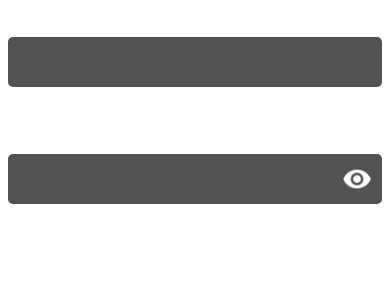
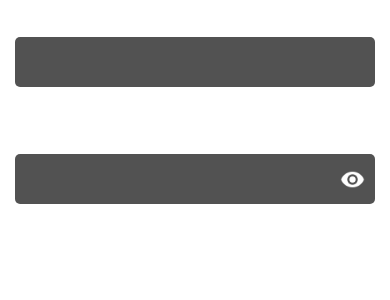
Before and after one commit to hansderly/spotify-clone-rn, a React Native app: screen / in a window 390 px wide. Shown: the top 300 px of the page. Built offline with nearby package versions, Linux system fonts and the light colour scheme.

Commit message:
Done with INPUTLOGIN

```diff
--- a/src/components/auth-component/ButtonLogin.tsx
+++ b/src/components/auth-component/ButtonLogin.tsx
@@ -16,6 +16,8 @@ interface ButtonLoginProps {
   type: ButtonType;
   title: string;
   icon?: iconType;
+  width?: ViewStyle['width'];
+  backgroundColor?: ViewStyle['backgroundColor'];
   onPress: () => void;
 }
 
--- a/src/components/auth-component/InputLogin.tsx
+++ b/src/components/auth-component/InputLogin.tsx
@@ -1,4 +1,5 @@
 /* eslint-disable prettier/prettier */
+import React, { useState } from 'react';
 import {
   StyleSheet,
   View,
@@ -6,20 +7,33 @@ import {
   Image,
   TouchableOpacity,
 } from 'react-native';
-import React, { useState } from 'react';
 import { COLORS, icons } from '../../constants';
 
+type InputType = 'email' | 'password';
 interface InputLoginProps {
-  isPassword?: boolean;
+  type: InputType;
 }
 
-const InputLogin = ({ isPassword }: InputLoginProps) => {
-  const [showPassword, setShowPassword] = useState<boolean>(false);
+const InputLogin = ({ type }: InputLoginProps) => {
+  const [showPassword, setShowPassword] = useState<boolean>(true);
+  const [inputTex, setInputText] = useState<string>('');
+
+  const onPressShowPassword = () => {
+    setShowPassword(prevShowPassword => !prevShowPassword);
+  };
+
   return (
     <View style={styles.container}>
-      <TextInput style={styles.inputStyle} />
-      {isPassword && (
-        <TouchableOpacity style={styles.iconContainer}>
+      <TextInput
+        style={styles.inputStyle}
+        value={inputTex}
+        onChangeText={value => setInputText(value)}
+        secureTextEntry={type === 'password' && showPassword}
+      />
+      {type === 'password' && (
+        <TouchableOpacity
+          onPress={onPressShowPassword}
+          style={styles.iconContainer}>
           <Image source={icons.eye} style={styles.icon} />
         </TouchableOpacity>
       )}
@@ -51,7 +65,7 @@ const styles = StyleSheet.create({
     position: 'absolute',
   },
   icon: {
-    width: 30,
-    height: 30,
+    width: 25,
+    height: 25,
   },
 });
--- a/src/screens/LoginScreen.tsx
+++ b/src/screens/LoginScreen.tsx
@@ -10,11 +10,11 @@ const LoginScreen = () => {
     <View style={styles.container}>
       <View>
         <Text style={styles.inputTitle}>Email or Username</Text>
-        <InputLogin />
+        <InputLogin type="email" />
       </View>
       <View style={styles.groupInput}>
         <Text style={styles.inputTitle}>Password</Text>
-        <InputLogin isPassword={true} />
+        <InputLogin type="password" />
       </View>
     </View>
   );
@@ -25,7 +25,7 @@ export default LoginScreen;
 const styles = StyleSheet.create({
   container: {
     flex: 1,
-    marginHorizontal: 8,
+    marginHorizontal: 15,
   },
   inputTitle: {
     fontFamily: FONTS.metropolisBold,
```
